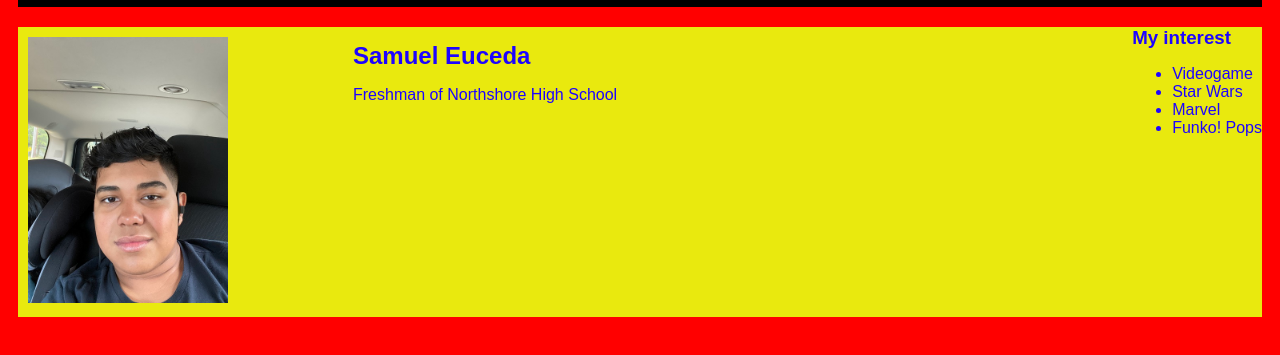
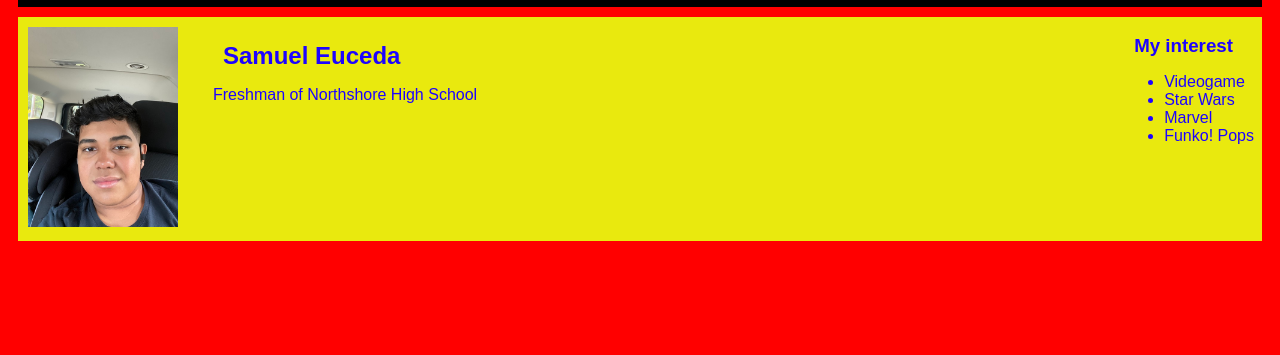
Before and after one commit to SamuelEuceda/SamuelEuceda.github.io, a plain HTML site: page index.html in a window 1280 px wide. Shown: the part 81-436 px from the top of the page. Drawn offline with Linux system fonts and the light colour scheme.

Commit message:
fixed attribute

```diff
--- a/index.html
+++ b/index.html
@@ -19,7 +19,7 @@
                 nav {
                     background: rgb(0, 0, 0);
                     margin: 0 auto;
-                    margin-bottom: 20px;
+                    margin-bottom: 10px;
                     display: flex;
                     padding: 10px;
                 }
@@ -47,22 +47,21 @@
                     display: flex;
                 }
                 .sidebar {
-                    margin-right: 100px;
+                    margin-right: 10px;
                     padding: 10px;
                 }
                 .sidebar-img {
-                    width: 200px;
+                    width: 150px;
                 }
                 .content {
                     flex: 1;
                     padding: 15px;
                 }
                 #interests {
-                    border: 8px silver ridge;
                     padding: 8px;
                 }
                 h2, h3 {
-                    margin: 0px;
+                    margin: 10px;
                 }
             </style>
         <body>
@@ -94,7 +93,7 @@
                         <p>Freshman of Northshore High School</p>
                     </div>
                     <!-- Interests section -->
-                    <div id="interest">
+                    <div id="interests">
                         <h3>My interest</h3>
                         <ul>
                             <li>Videogame</li>
```
Also changed, not shown: portfolio.html (+2 -2 lines).
